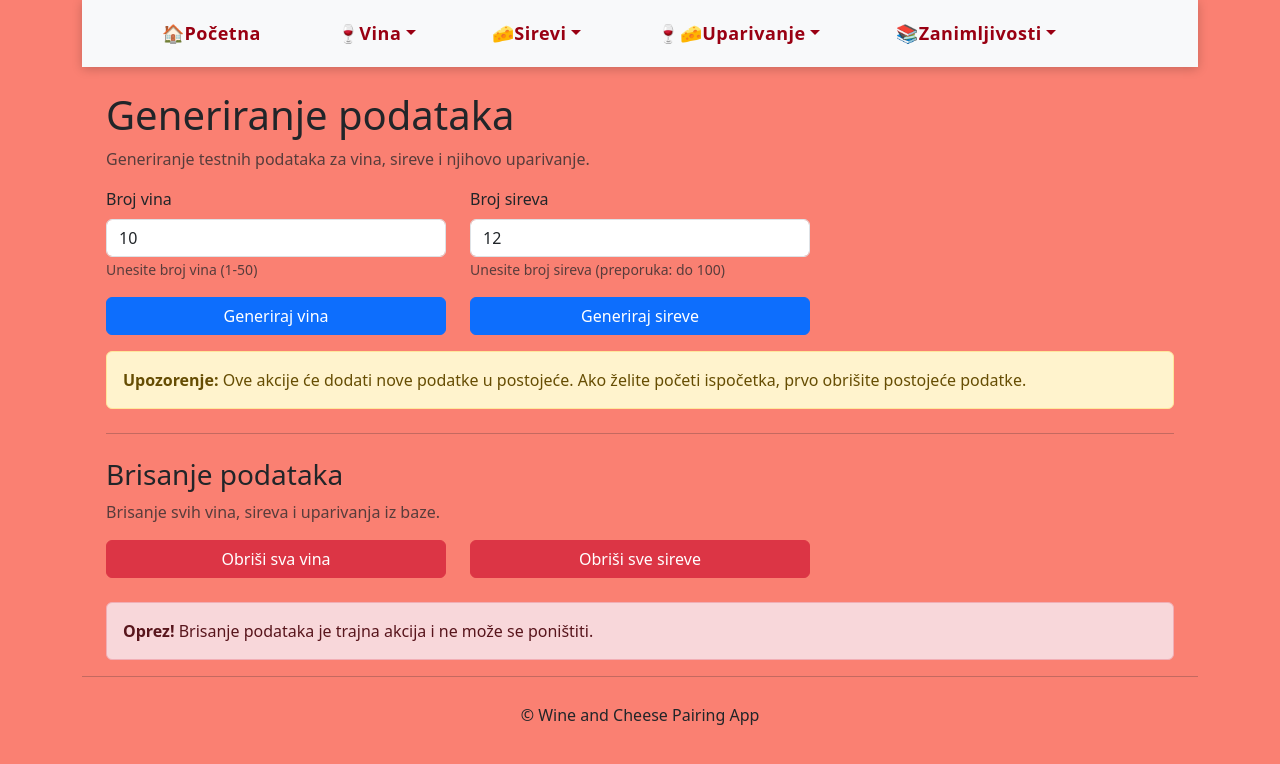
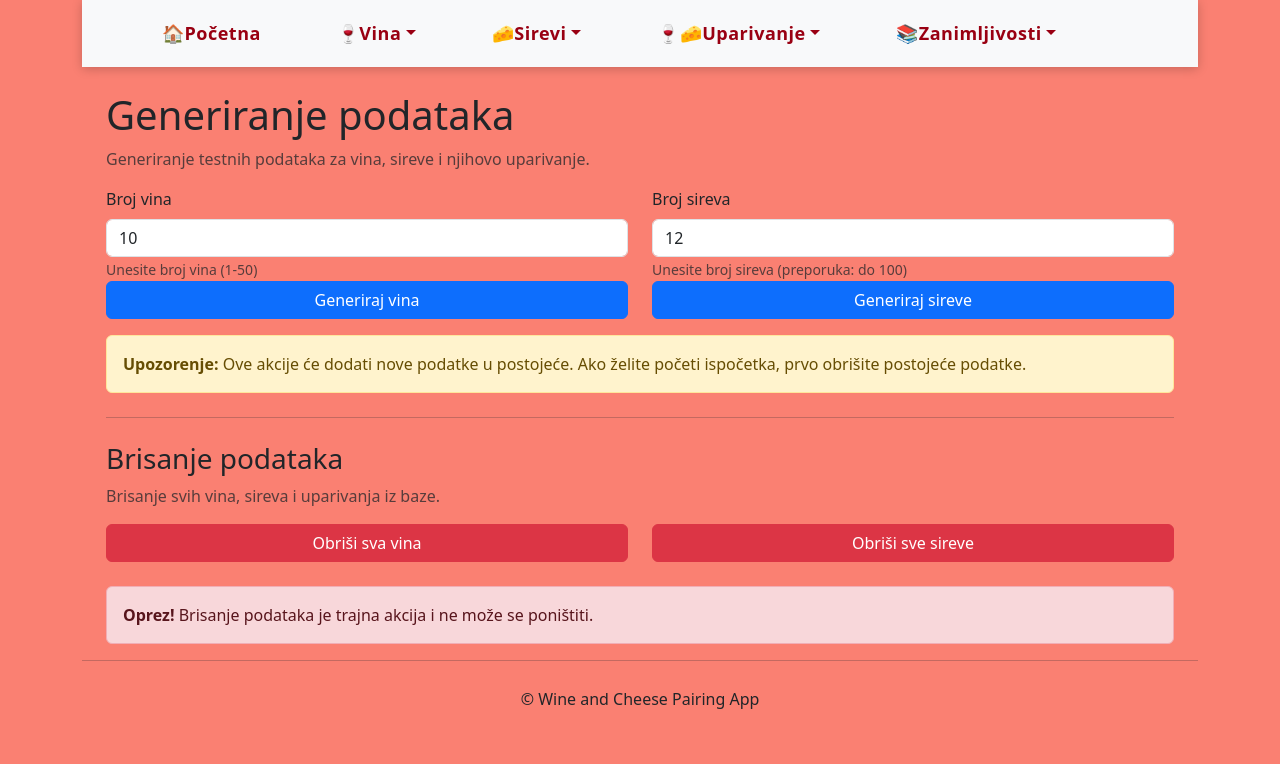
Before and after one commit to Tankred031/WineAndCheesePairingApp, a React (Vite) app: page /generiraj-podatke in a window 1280 px wide. Shown: the top 764 px of the page. Built offline with nearby package versions, Linux system fonts and the light colour scheme.

Commit message:
Update GeneriranjePodataka.jsx

```diff
--- a/src/pages/GeneriranjePodataka.jsx
+++ b/src/pages/GeneriranjePodataka.jsx
@@ -194,9 +194,9 @@ export default function GeneriranjePodataka() {
 
             <Row>
                 {/* VINA */}
-                <Col md={4}>
+                <Col md={6}>
                     <Form onSubmit={handleGenerirajVina}>
-                        <Form.Group className="mb-3">
+                        <Form.Group className="mb-6">
                             <Form.Label>Broj vina</Form.Label>
                             <Form.Control
                                 type="number"
@@ -222,9 +222,9 @@ export default function GeneriranjePodataka() {
                 </Col>
 
                 {/* SIREVI */}
-                <Col md={4}>
+                <Col md={6}>
                     <Form onSubmit={handleGenerirajSireve}>
-                        <Form.Group className="mb-3">
+                        <Form.Group className="mb-6">
                             <Form.Label>Broj sireva</Form.Label>
                             <Form.Control
                                 type="number"
@@ -248,35 +248,6 @@ export default function GeneriranjePodataka() {
                         </Button>
                     </Form>
                 </Col>
-
-
-                {/* UPARIVANJA
-                <Col md={4}>
-                    <Form onSubmit={handleGenerirajPairing}>
-                        <Form.Group className="mb-3">
-                            <Form.Label>Broj uparivanja</Form.Label>
-                            <Form.Control
-                                type="number"
-                                min="1"
-                                max="100"
-                                value={brojPairing}
-                                onChange={(e) => setBrojPairing(parseInt(e.target.value))}
-                                disabled={loading}
-                            />
-                            <Form.Text className="text-muted">
-                                Unesite broj uparivanja (1-100)
-                            </Form.Text>
-                        </Form.Group>
-                        <Button
-                            variant="primary"
-                            type="submit"
-                            disabled={loading}
-                            className="w-100"
-                        >
-                            {loading ? 'Generiranje...' : 'Generiraj uparivanja'}
-                        </Button>
-                    </Form>
-                </Col> */}
             </Row>
 
             <Alert variant="warning" className="mt-3">
@@ -292,7 +263,7 @@ export default function GeneriranjePodataka() {
             </p>
 
             <Row className="mt-3">
-                <Col md={4}>
+                <Col md={6}>
                     <Button
                         variant="danger"
                         onClick={handleObrisiVina}
@@ -302,7 +273,7 @@ export default function GeneriranjePodataka() {
                         {loading ? 'Brisanje...' : 'Obriši sva vina'}
                     </Button>
                 </Col>
-                <Col md={4}>
+                <Col md={6}>
                     <Button
                         variant="danger"
                         onClick={handleObrisiSireve}
@@ -312,16 +283,6 @@ export default function GeneriranjePodataka() {
                         {loading ? 'Brisanje...' : 'Obriši sve sireve'}
                     </Button>
                 </Col>
-                {/* <Col md={4}>
-                    <Button
-                        variant="danger"
-                        onClick={handleObrisiPairing}
-                        disabled={loading}
-                        className="w-100 mb-2"
-                    >
-                        {loading ? 'Brisanje...' : 'Obriši sva uparivanja'}
-                    </Button>
-                </Col> */}
             </Row>
 
             <Alert variant="danger" className="mt-3">
```
